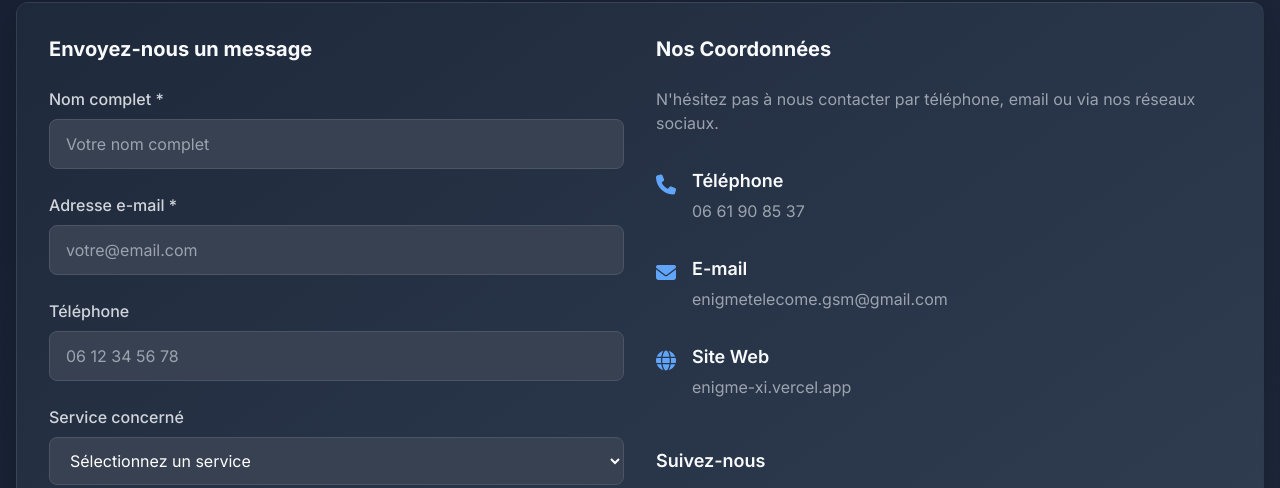
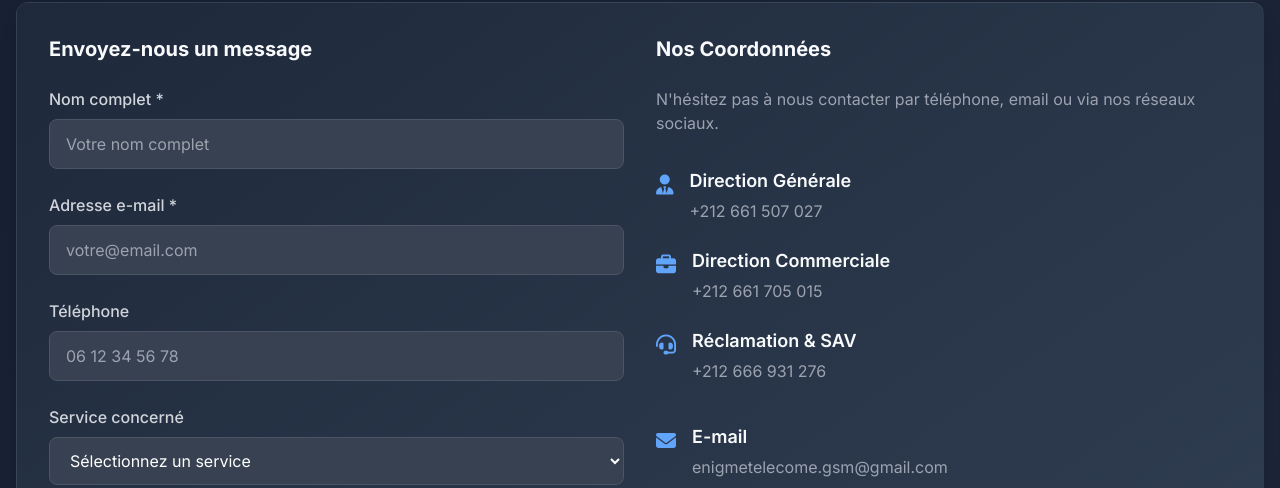
Before and after one commit to Youssef-ahkim/enigme, a plain HTML site: page index.html in a window 1280 px wide. Shown: the part 3596-4084 px from the top of the page. Drawn offline with nearby package versions, Linux system fonts and the light colour scheme.

Commit message:
added the numberse

```diff
--- a/index.html
+++ b/index.html
@@ -13,7 +13,6 @@
     <link href="https://fonts.googleapis.com/css2?family=Inter:wght@300;400;500;600;700;800&display=swap"
         rel="stylesheet">
     <link rel="stylesheet" href="https://cdnjs.cloudflare.com/ajax/libs/font-awesome/6.4.0/css/all.min.css">
-    <!-- NOTE: 'icon.png' is a local file path. It may appear broken if the file is not available at this relative path during preview. -->
     <link rel="icon" href="icon.png" type="image/png" />
 
     <link rel="stylesheet" href="https://unpkg.com/aos@next/dist/aos.css" />
@@ -277,9 +276,7 @@
     <header id="header" class="fixed w-full z-50 transition-all duration-300">
         <div class="container mx-auto px-4 container-padding">
             <div class="flex items-center justify-between h-20">
-                <!-- FIX: Added fixed height to prevent layout shifts on a fixed header. -->
                 <a href="#" class="flex items-center space-x-3">
-                    <!-- NOTE: 'logo.jpeg' is a local file path. It may appear broken if the file is not available at this relative path during preview. -->
                     <img src="logo.jpeg" class="h-10 sm:h-12 w-auto object-contain logo-glow" alt="Enigme Telecom Logo">
 
                     <style>
@@ -346,7 +343,6 @@
     <main>
         <section class="relative min-h-screen flex items-center justify-center pt-24 pb-16">
             <div class="absolute inset-0 z-0 overflow-hidden">
-                <!-- NOTE: 'bg.png' is a local file path. It may appear broken if the file is not available at this relative path during preview. -->
                 <div class="absolute inset-0 bg-[url('bg.png')] bg-cover bg-center mix-blend-overlay"></div>
             </div>
 
@@ -626,7 +622,6 @@
             <div data-aos="fade-right">
                 <h3 class="text-xl font-bold mb-6">Envoyez-nous un message</h3>
                 <form id="contact-form" action="https://formspree.io/f/xpwyzeeg" method="POST" class="space-y-6">
-                    <!-- Hidden fields for better Formspree functionality -->
                     <input type="hidden" name="_subject" value="Nouveau message depuis Enigme Telecom">
                     <input type="hidden" name="_language" value="fr">
 
@@ -673,7 +668,6 @@
                                   class="w-full px-4 py-3 bg-gray-700 border border-gray-600 rounded-lg focus:outline-none focus:ring-2 focus:ring-blue-500 text-white placeholder-gray-400 transition-shadow"></textarea>
                     </div>
 
-                    <!-- Honeypot spam protection -->
                     <div style="display: none;">
                         <label for="website">Ne remplissez pas ce champ</label>
                         <input type="text" id="website" name="website" tabindex="-1">
@@ -699,15 +693,32 @@
                     <p class="text-gray-400 mb-8">N'hésitez pas à nous contacter par téléphone, email ou via nos réseaux sociaux.</p>
                 </div>
 
-                <div class="flex items-start">
-                    <i class="fas fa-phone text-blue-400 text-xl mr-4 mt-1"></i>
-                    <div>
-                        <h4 class="font-semibold text-lg mb-1">Téléphone</h4>
-                        <a href="tel:0661908537" class="text-gray-400 hover:text-blue-400 transition-colors">06 61 90 85 37</a>
+                <div class="space-y-6">
+                    <div class="flex items-start">
+                        <i class="fas fa-user-tie text-blue-400 text-xl mr-4 mt-1"></i>
+                        <div>
+                            <h4 class="font-semibold text-lg mb-1">Direction Générale</h4>
+                            <a href="tel:+212661507027" class="text-gray-400 hover:text-blue-400 transition-colors">+212 661 507 027</a>
+                        </div>
+                    </div>
+
+                    <div class="flex items-start">
+                        <i class="fas fa-briefcase text-blue-400 text-xl mr-4 mt-1"></i>
+                        <div>
+                            <h4 class="font-semibold text-lg mb-1">Direction Commerciale</h4>
+                            <a href="tel:+212661705015" class="text-gray-400 hover:text-blue-400 transition-colors">+212 661 705 015</a>
+                        </div>
+                    </div>
+
+                    <div class="flex items-start">
+                        <i class="fas fa-headset text-blue-400 text-xl mr-4 mt-1"></i>
+                        <div>
+                            <h4 class="font-semibold text-lg mb-1">Réclamation & SAV</h4>
+                            <a href="tel:+212666931276" class="text-gray-400 hover:text-blue-400 transition-colors">+212 666 931 276</a>
+                        </div>
                     </div>
                 </div>
-
-                <div class="flex items-start">
+                <div class="flex items-start pt-2">
                     <i class="fas fa-envelope text-blue-400 text-xl mr-4 mt-1"></i>
                     <div>
                         <h4 class="font-semibold text-lg mb-1">E-mail</h4>
```
Also changed, not shown: 1 other file.
